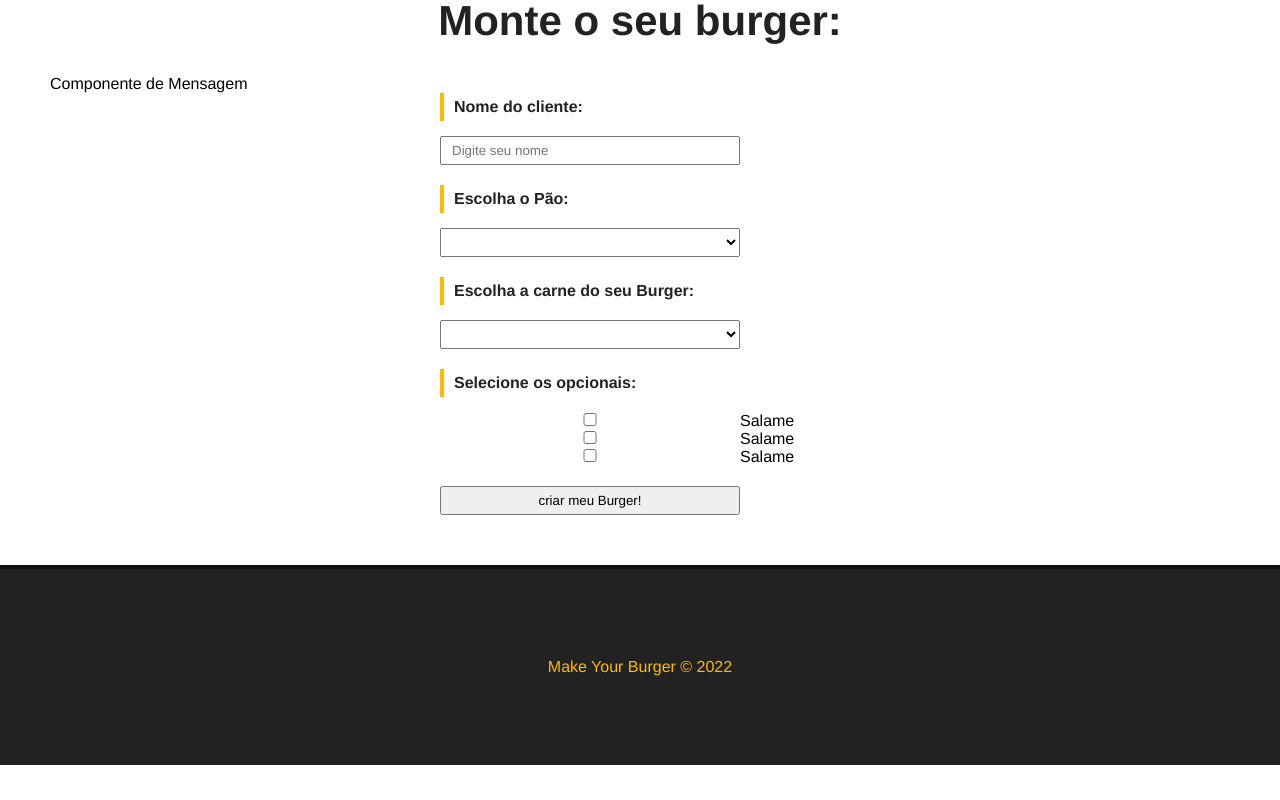
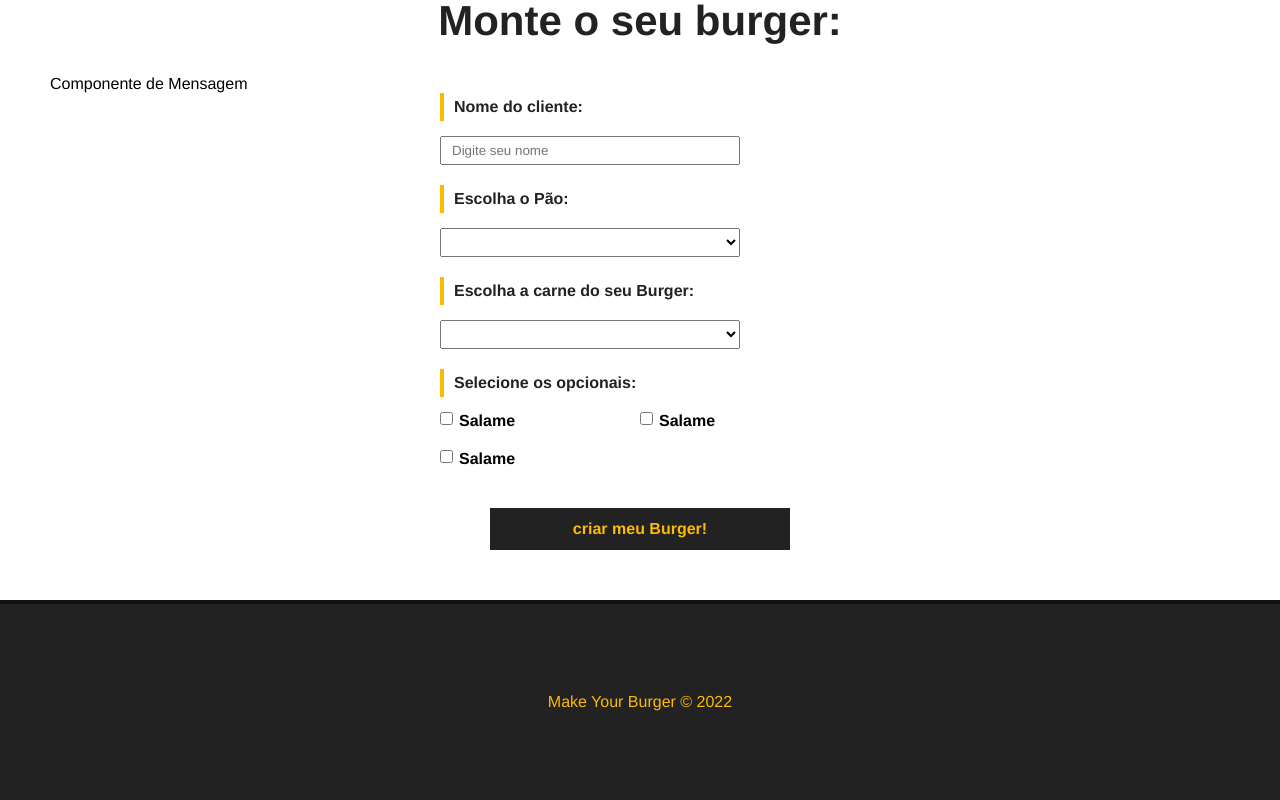
Before and after one commit to MaylsonMoraes/Burguervue, a Vue app: page / in a window 1280 px wide. Shown: the part 631-1431 px from the top of the page. Before the commit the page ends 1396 px from the top, so only its background shows below. Built offline with nearby package versions, Linux system fonts and the light colour scheme.

Commit message:
finalizando formulario de pedido

```diff
--- a/src/components/BurgerForm.vue
+++ b/src/components/BurgerForm.vue
@@ -21,8 +21,8 @@
                         <option value="maminha">Maminha</option>
                     </select>
                 </div>
-                <div class="input-container">
-                    <label for="opcionais">Selecione os opcionais:</label>
+                <div id="opcionais-container" class="input-container">
+                    <label id="opcionais-title" for="opcionais">Selecione os opcionais:</label>
                     <div class="checkbox-container">
                         <input type="checkbox" name="opcionais" v-model="opcionais" value="salame">
                         <span>Salame</span>
@@ -78,7 +78,45 @@ export default {
 
     #opcionais-container {
         flex-direction: row;
-        flex-wrap: ;
+        flex-wrap: wrap;
     }
 
+    #opcionais-title {
+        width: 100%;
+    }
+
+    .checkbox-container {
+        display: flex;
+        align-items: flex-start;
+        width: 50%;
+        margin-bottom: 20px;
+    }
+
+    .checkbox-container span,
+    .checkbox-container input {
+        width: auto;
+    }
+
+    .checkbox-container span {
+        margin-left: 6px;
+        font-weight: bold;
+    }
+
+    .submit-btn {
+        background-color: #222;
+        color: #fcba03;
+        font-weight: bold;
+        border: 2px solid #222;
+        padding: 10px;
+        font-size: 16px;
+        margin: 0 auto;
+        cursor: pointer;
+        transition: .5s;
+    }
+
+    .submit-btn:hover {
+        background-color: transparent;
+        color: #222;
+
+    }
 </style>
```
